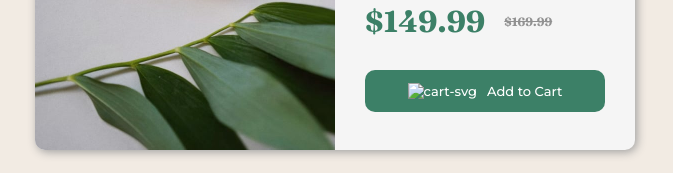
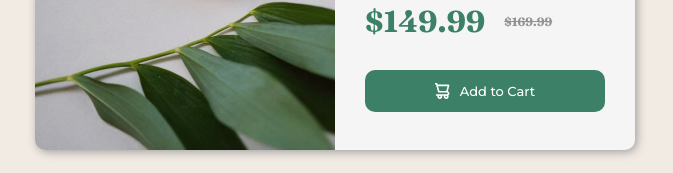
Before and after one commit to CRAZY-YODDHA/product-preview-card, a plain HTML site: page index.html in a window 1280 px wide. Shown: the part 475-648 px from the top of the page, without its empty margins (305-978 px from the left). Drawn offline with Linux system fonts and the light colour scheme.

Commit message:
corrected icon-card-svg path

```diff
--- a/index.html
+++ b/index.html
@@ -23,7 +23,7 @@
           <p id="desc" class="txt">A floral, solar and voluptuous interpretation composed by Olivier Polge,
             Perfumer-Creator for the House of CHANEL.</p>
           <div id="price-div"><span id="selling-price" class="price">$149.99</span><span id="dashed" class="price">$169.99</span></div>
-          <a id="b-link" href="#"><img id="icon-cart" src="images/icon-cart.svg" alt="cart-svg"> Add to Cart</a>
+          <a id="b-link" href="#"><img id="icon-cart" src="icon-cart.svg" alt="cart-svg"> Add to Cart</a>
         </div>
       </div>
     </div>
```
